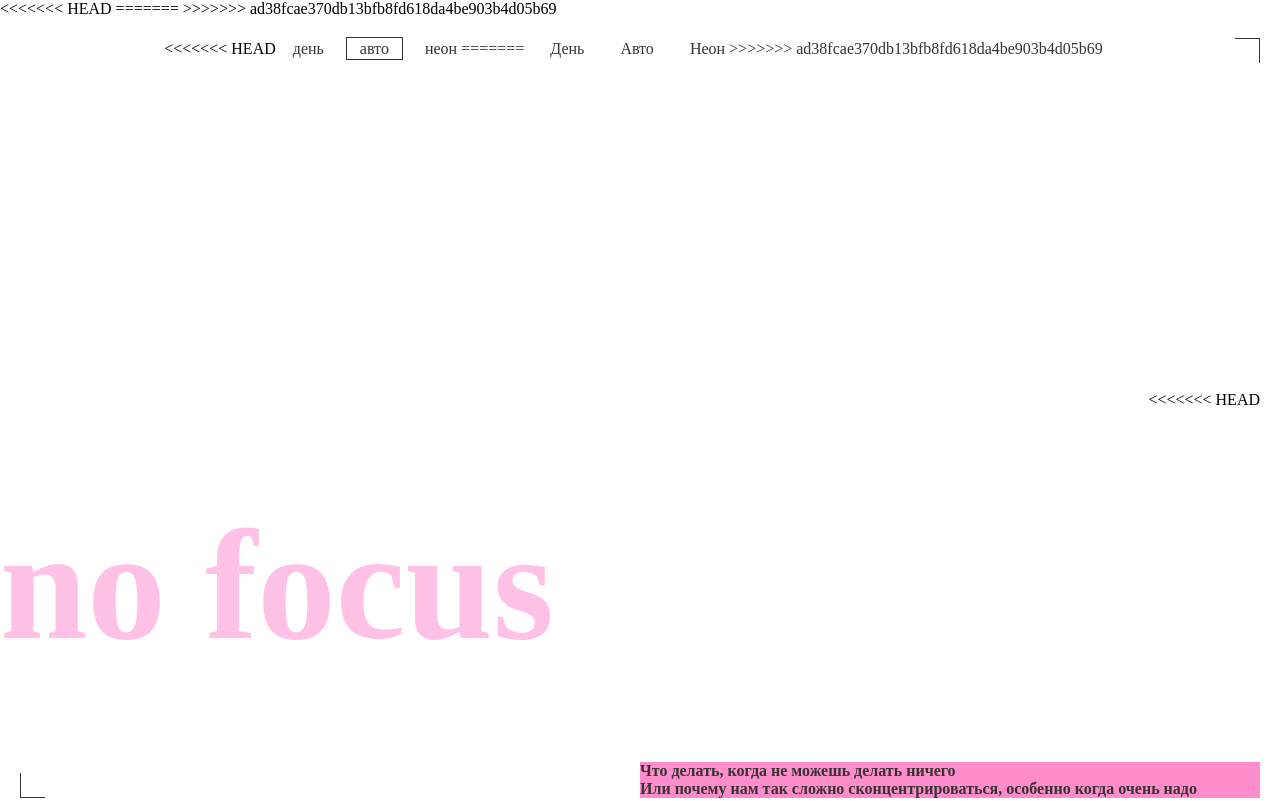
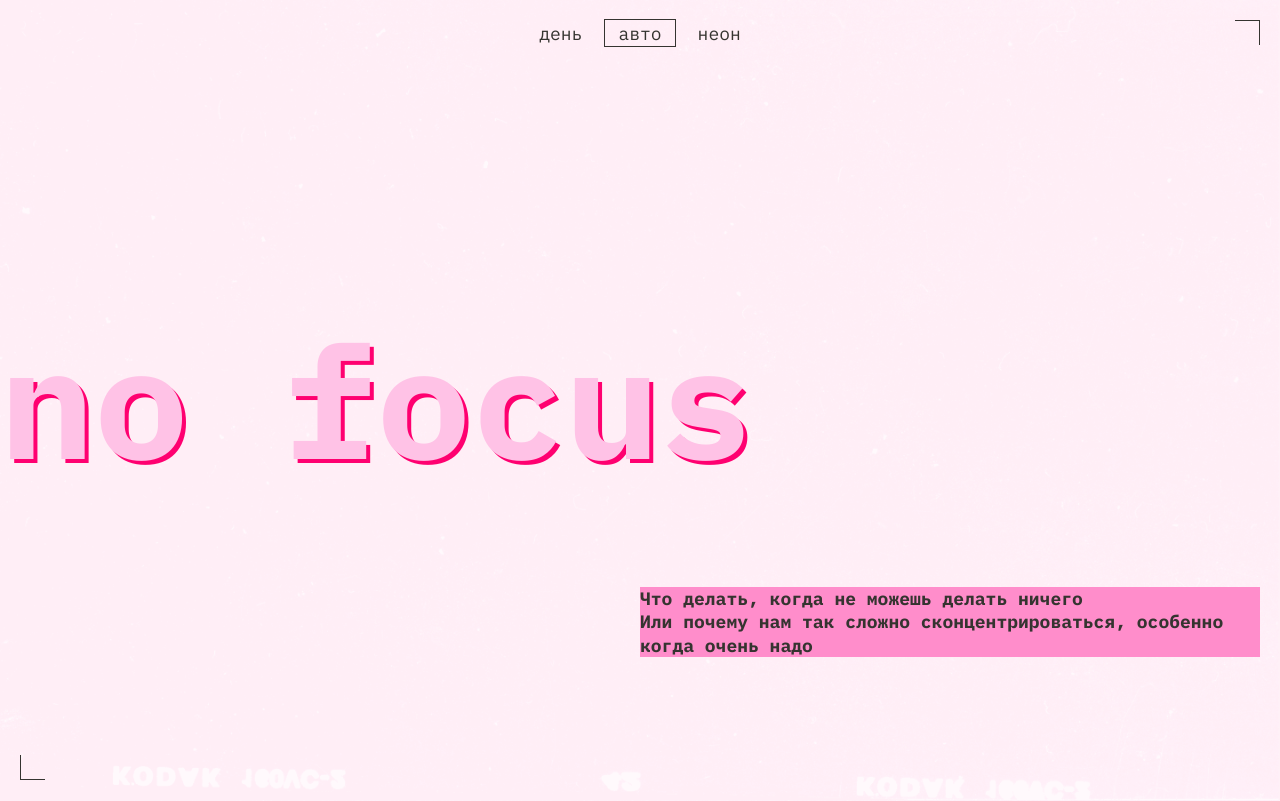
Before and after one commit to feedpractic/slozhno-sosredotochitsya-ad, a plain HTML site: page index.html in a window 1280 px wide. Shown: the top 801 px of the page. Drawn offline with Linux system fonts and the light colour scheme.

Commit message:
merge udaril v spiny

```diff
--- a/index.html
+++ b/index.html
@@ -1,7 +1,6 @@
 <!DOCTYPE html>
 <html lang="ru">
   <head>
-<<<<<<< HEAD
     <meta charset="UTF-8">
     <meta http-equiv="X-UA-Compatible" content="IE=edge">
     <meta name="viewport" content="width=device-width, initial-scale=1.0">
@@ -16,20 +15,12 @@
     <link rel="stylesheet" href="./styles/dark.css">
     <link rel="stylesheet" href="./styles/light.css">
     <title>Сложно сосредоточиться</title>
-=======
-    <meta charset="UTF-8" />
-    <meta http-equiv="X-UA-Compatible" content="IE=edge" />
-    <meta name="viewport" content="width=device-width, initial-scale=1.0" />
-    <title>Сложно сосредоточиться</title>
-    <script src="./scripts/script.js"></script>
->>>>>>> ad38fcae370db13bfb8fd618da4be903b4d05b69
   </head>
   <body class="page">
     <header class="header decorated-zone">
       <nav class="header__theme-menu">
         <ul class="header__theme-menu-list">
           <li class="header__theme-menu-item">
-<<<<<<< HEAD
             <button class="header__theme-menu-button header__theme-menu-button_type_light">
               день
             </button>
@@ -42,32 +33,10 @@
           <li class="header__theme-menu-item">
             <button class="header__theme-menu-button header__theme-menu-button_type_dark">
               неон
-=======
-            <button
-              class="header__theme-menu-button header__theme-menu-button_type_light"
-            >
-              День
-            </button>
-          </li>
-          <li class="header__theme-menu-item">
-            <button
-              class="header__theme-menu-button header__theme-menu-button_active header__theme-menu-button_type_auto"
-              disabled
-            >
-              Авто
-            </button>
-          </li>
-          <li class="header__theme-menu-item">
-            <button
-              class="header__theme-menu-button header__theme-menu-button_type_dark"
-            >
-              Неон
->>>>>>> ad38fcae370db13bfb8fd618da4be903b4d05b69
             </button>
           </li>
         </ul>
       </nav>
-<<<<<<< HEAD
       <h1 class="header__title title">no focus</h1>
       <p class="header__description">
         Что делать, когда не&nbsp;можешь делать ничего<br>
@@ -221,8 +190,5 @@
       <h2 class="footer__title title">focus</h2>
     </footer>
     <script src="./scripts/script.js"></script>
-=======
-    </header>
->>>>>>> ad38fcae370db13bfb8fd618da4be903b4d05b69
   </body>
 </html>
--- a/styles/dark.css
+++ b/styles/dark.css
@@ -5,7 +5,6 @@
 */
 
 :root.theme-dark {
-<<<<<<< HEAD
   --main-text-color: #f1b2ce;
   --bg-color: #000028;
   --main-header-color: #db00ff;
@@ -32,14 +31,3 @@
     --rec-type: block;
   }
 }
-=======
-  /* сохраните этот селектор в приведённом виде.
-    Так стили написанные ниже будут иметь больший вес,
-    чем стили в медиазапросе предпочтений пользователя
-  */
-}
-
-.theme-dark .page {
-  /* Вам также нужно будет написать ряд подобных селекторов */
-}
->>>>>>> ad38fcae370db13bfb8fd618da4be903b4d05b69
--- a/styles/light.css
+++ b/styles/light.css
@@ -5,7 +5,6 @@
 */
 
 :root.theme-light {
-<<<<<<< HEAD
   --main-text-color: #353430;
   --bg-color: #fff1f7;
   --button-color: #353430;
@@ -32,14 +31,3 @@
     --rec-type: none;
   }
 }
-=======
-  /* сохраните этот селектор в приведённом виде.
-    Так стили написанные ниже будут иметь больший вес,
-    чем стили в медиазапросе предпочтений пользователя
-  */
-}
-
-.theme-light .page {
-  /* Вам также нужно будет написать ряд подобных селекторов */
-}
->>>>>>> ad38fcae370db13bfb8fd618da4be903b4d05b69
--- a/styles/style.css
+++ b/styles/style.css
@@ -1,4 +1,3 @@
-<<<<<<< HEAD
 .page {
   background-color: var(--bg-color);
   font-family: var(--main-font);
@@ -275,10 +274,4 @@
   .header__theme-menu-list {
     flex-direction: row;
   }
-=======
-/* Основные стили проекта. Это стили для темы, которую вы верстаете первой. */
-
-.page {
-  /* сохраните в разметке и стилях класс page у тега body. Он удобен, чтобы составлять селекторы для разных цветовых тем. */
->>>>>>> ad38fcae370db13bfb8fd618da4be903b4d05b69
 }
--- a/styles/variables.css
+++ b/styles/variables.css
@@ -1,4 +1,3 @@
-<<<<<<< HEAD
 :root {
   --main-font: 'IBM Plex Mono', monospace;
   --main-font-size: 18px;
@@ -18,9 +17,3 @@
   --bg-image: url("../images/cover-image-dark.png");
   --rec-type: block;
 }
-=======
-/*
-  Переменные для вашего проекта
-  и их переопределение под различные устройства
-*/
->>>>>>> ad38fcae370db13bfb8fd618da4be903b4d05b69
```
